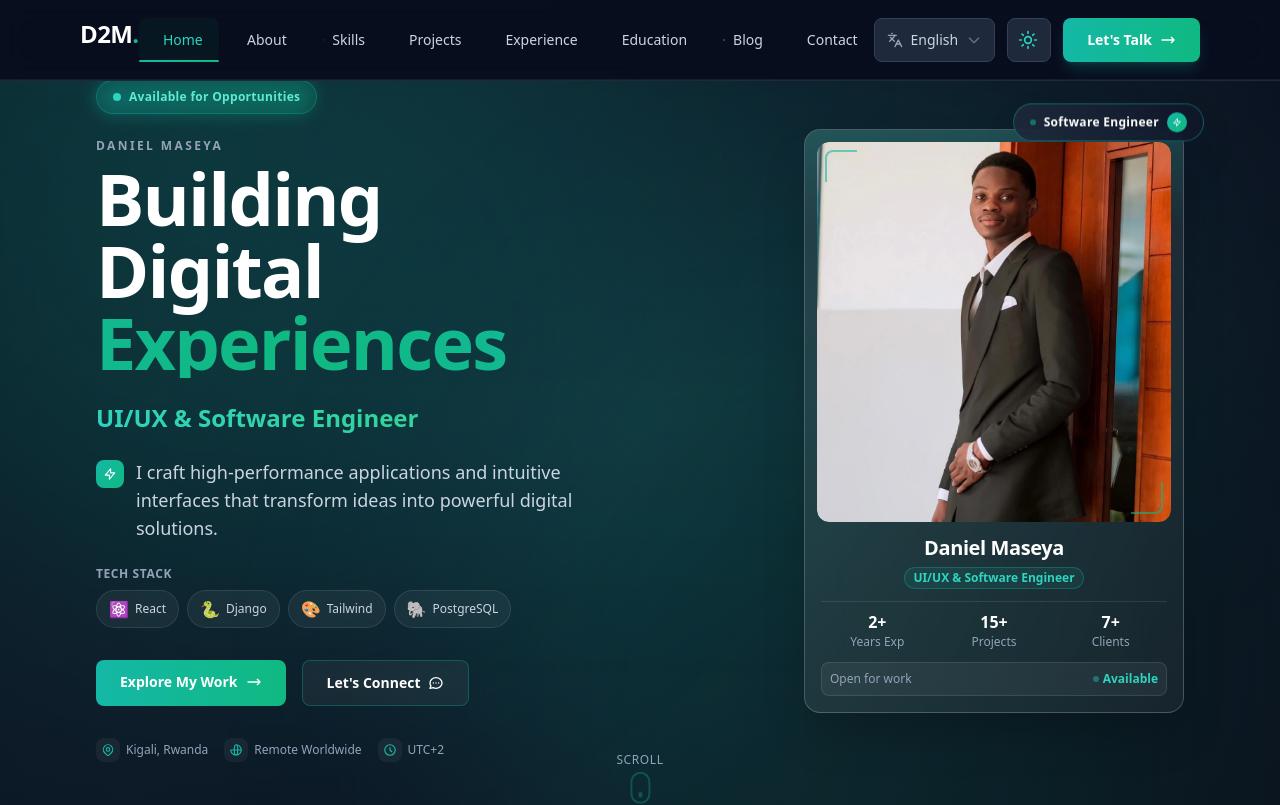
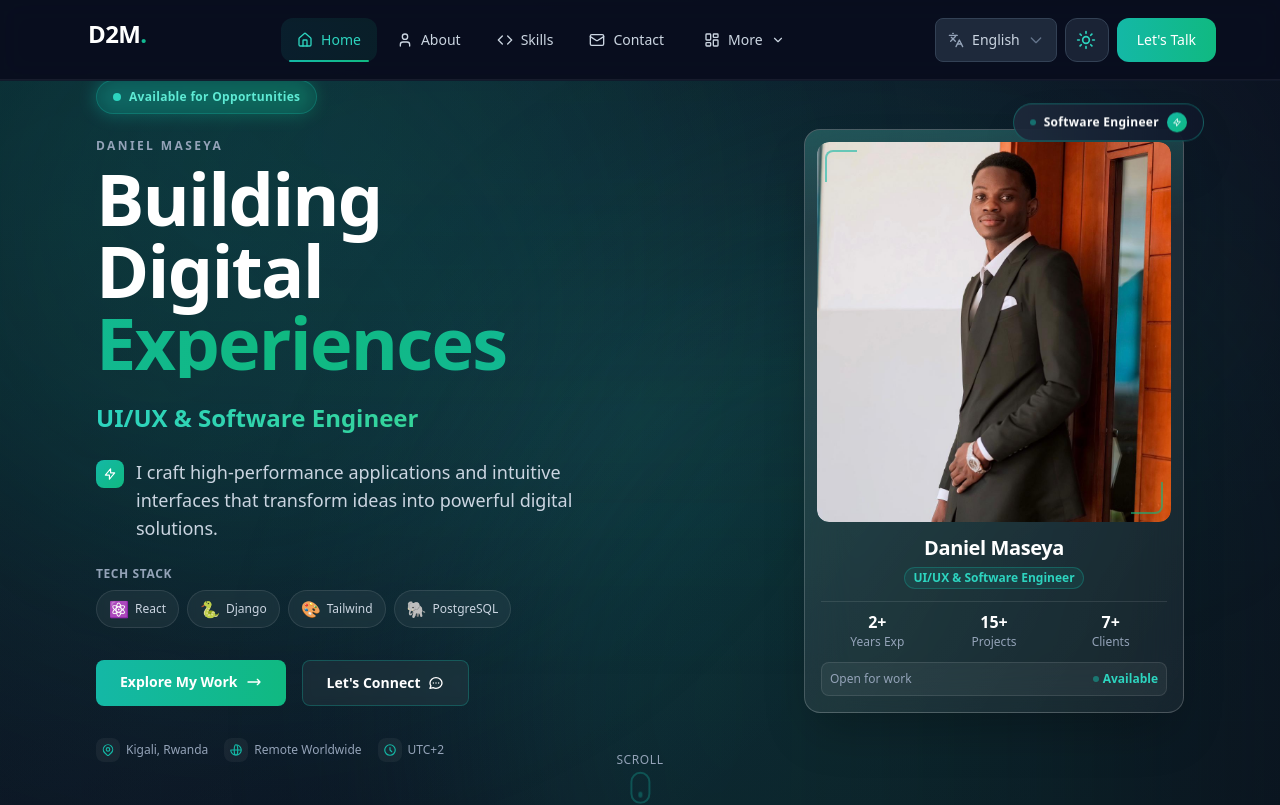
Before and after one commit to daniel2023-maseya2002/my-portfolio, a React (Vite) app: page / in a window 1280 px wide. Shown: the top 805 px of the page. Built offline with nearby package versions, Linux system fonts and the light colour scheme.

Commit message:
updated the navbar for modern ui

```diff
--- a/package.json
+++ b/package.json
@@ -25,6 +25,7 @@
     "@types/react-dom": "^19.2.3",
     "@vitejs/plugin-react": "^5.1.1",
     "autoprefixer": "^10.4.22",
+    "baseline-browser-mapping": "^2.10.20",
     "eslint": "^9.39.1",
     "eslint-plugin-react-hooks": "^7.0.1",
     "eslint-plugin-react-refresh": "^0.4.24",
--- a/src/components/layout/Navbar.jsx
+++ b/src/components/layout/Navbar.jsx
@@ -1,7 +1,11 @@
 // src/components/layout/Navbar.jsx
 import { AnimatePresence, motion } from "framer-motion";
-import { BookOpen, Code, FolderKanban, GraduationCap, Home, Languages, Mail, Menu, Moon, Sun, User, X } from 'lucide-react';
-import { useEffect, useState } from "react";
+import {
+  BookOpen, Code, FolderKanban, GraduationCap, Home,
+  Languages, Mail, Menu, Moon, Sun, User, X,
+  ChevronDown, Briefcase, LayoutDashboard, Sparkles
+} from 'lucide-react';
+import { useEffect, useState, useRef } from "react";
 import { useTranslation } from "react-i18next";
 import LanguageSwitcher from "../LanguageSwitcher";
 
@@ -10,13 +14,14 @@ const Navbar = ({ theme, onToggleTheme, currentPage, onNavigate }) => {
   const [open, setOpen] = useState(false);
   const [scrolled, setScrolled] = useState(false);
   const [activeSection, setActiveSection] = useState("home");
+  const [dropdownOpen, setDropdownOpen] = useState(false);
+  const dropdownRef = useRef(null);
 
   // Handle scroll effects
   useEffect(() => {
     const handleScroll = () => {
       setScrolled(window.scrollY > 20);
 
-      // Update active section based on scroll position
       const sections = ["home", "about", "skills", "projects", "experience", "education", "blog", "contact"];
       const scrollPosition = window.scrollY + 100;
 
@@ -32,34 +37,44 @@ const Navbar = ({ theme, onToggleTheme, currentPage, onNavigate }) => {
       }
     };
 
+    // Close dropdown when clicking outside
+    const handleClickOutside = (event) => {
+      if (dropdownRef.current && !dropdownRef.current.contains(event.target)) {
+        setDropdownOpen(false);
+      }
+    };
+
     window.addEventListener("scroll", handleScroll);
-    return () => window.removeEventListener("scroll", handleScroll);
+    document.addEventListener("mousedown", handleClickOutside);
+
+    return () => {
+      window.removeEventListener("scroll", handleScroll);
+      document.removeEventListener("mousedown", handleClickOutside);
+    };
   }, []);
 
-  const links = [
+  // Main navigation items (visible always)
+  const mainLinks = [
     { href: "#home", label: t("navbar.home"), icon: Home },
     { href: "#about", label: t("navbar.about"), icon: User },
     { href: "#skills", label: t("navbar.skills"), icon: Code },
+    { href: "#contact", label: t("navbar.contact"), icon: Mail },
+  ];
+
+  // Dropdown items (hidden in dropdown)
+  const dropdownLinks = [
     { href: "#projects", label: t("navbar.projects"), icon: FolderKanban },
     { href: "#experience", label: t("navbar.experience"), icon: Briefcase },
     { href: "#education", label: t("navbar.education"), icon: GraduationCap },
     { href: "#blog", label: t("navbar.blog"), icon: BookOpen },
-    { href: "#contact", label: t("navbar.contact"), icon: Mail },
   ];
 
   const handleNavClick = (href, e) => {
     e.preventDefault();
     setOpen(false);
+    setDropdownOpen(false);
 
-    if (href === "#blog" && currentPage !== "home") {
-      if (onNavigate) onNavigate("home");
-      setTimeout(() => {
-        const element = document.querySelector(href);
-        if (element) {
-          element.scrollIntoView({ behavior: "smooth", block: "start" });
-        }
-      }, 100);
-    } else if (href === "#education" && currentPage !== "home") {
+    if ((href === "#blog" || href === "#education") && currentPage !== "home") {
       if (onNavigate) onNavigate("home");
       setTimeout(() => {
         const element = document.querySelector(href);
@@ -76,15 +91,15 @@ const Navbar = ({ theme, onToggleTheme, currentPage, onNavigate }) => {
   };
 
   return (
-    <header className={`fixed top-0 left-0 right-0 z-50 transition-all duration-300 ${
+    <header className={`fixed top-0 left-0 right-0 z-50 transition-all duration-500 ${
       scrolled
-        ? "bg-white/95 dark:bg-slate-950/95 backdrop-blur-xl border-b border-slate-200 dark:border-slate-800 shadow-lg"
-        : "bg-white/80 dark:bg-slate-950/80 backdrop-blur-xl border-b border-slate-200 dark:border-slate-800"
+        ? "bg-white/95 dark:bg-slate-950/95 backdrop-blur-xl border-b border-slate-200 dark:border-slate-800 shadow-xl"
+        : "bg-white/80 dark:bg-slate-950/80 backdrop-blur-xl border-b border-slate-200/50 dark:border-slate-800/50"
     }`}>
 
-      <nav className="w-full px-6 lg:px-20 h-16 lg:h-20 flex items-center justify-between">
+      <nav className="w-full px-6 lg:px-16 h-16 lg:h-20 flex items-center justify-between">
 
-        {/* Logo with animation */}
+        {/* Logo */}
         <motion.a
           href="#home"
           onClick={(e) => handleNavClick("#home", e)}
@@ -92,18 +107,25 @@ const Navbar = ({ theme, onToggleTheme, currentPage, onNavigate }) => {
           whileHover={{ scale: 1.05 }}
           whileTap={{ scale: 0.95 }}
         >
-          <div className="absolute -inset-1 bg-gradient-to-r from-teal-500 to-emerald-500 rounded-lg blur opacity-0 group-hover:opacity-30 transition duration-300" />
-          <div className="relative font-black text-2xl tracking-tight text-slate-900 dark:text-white">
+          {/* Animated gradient background */}
+          <div className="absolute -inset-2 bg-gradient-to-r from-teal-500/20 to-emerald-500/20 rounded-2xl blur-xl opacity-0 group-hover:opacity-100 transition-all duration-500" />
+
+          <div className="relative flex items-center gap-1">
+            <Sparkles className="w-5 h-5 text-teal-500 opacity-0 group-hover:opacity-100 transition-opacity duration-300" />
+            <span className="font-black text-2xl tracking-tight text-slate-900 dark:text-white">
               D2M
               <span className="text-transparent bg-clip-text bg-gradient-to-r from-teal-500 to-emerald-500 group-hover:from-teal-400 group-hover:to-emerald-400 transition-all duration-300">
                 .
               </span>
+            </span>
           </div>
         </motion.a>
 
-        {/* Desktop Navigation */}
-        <ul className="hidden lg:flex items-center gap-1 list-none">
-          {links.map((link) => {
+        {/* Desktop Navigation - Condensed */}
+        <div className="hidden lg:flex items-center gap-2">
+          {/* Main Navigation Items */}
+          <ul className="flex items-center gap-1 list-none">
+            {mainLinks.map((link) => {
               const Icon = link.icon;
               const isActive = activeSection === link.href.substring(1);
 
@@ -112,22 +134,21 @@ const Navbar = ({ theme, onToggleTheme, currentPage, onNavigate }) => {
                   <motion.a
                     href={link.href}
                     onClick={(e) => handleNavClick(link.href, e)}
-                  className={`relative px-4 py-2 text-sm font-medium rounded-lg transition-all duration-200 flex items-center gap-2 ${
+                    className={`relative px-4 py-2.5 text-sm font-medium rounded-xl transition-all duration-200 flex items-center gap-2 ${
                       isActive
-                      ? "text-teal-600 dark:text-teal-400 bg-teal-50 dark:bg-teal-950/30"
-                      : "text-slate-600 dark:text-slate-300 hover:text-slate-900 dark:hover:text-white hover:bg-slate-100 dark:hover:bg-slate-800"
+                        ? "text-teal-600 dark:text-teal-400 bg-gradient-to-r from-teal-500/10 to-emerald-500/10"
+                        : "text-slate-600 dark:text-slate-300 hover:text-slate-900 dark:hover:text-white hover:bg-slate-100/80 dark:hover:bg-slate-800/80"
                     }`}
-                  whileHover={{ scale: 1.05 }}
-                  whileTap={{ scale: 0.95 }}
+                    whileHover={{ scale: 1.02 }}
+                    whileTap={{ scale: 0.98 }}
                   >
                     <Icon className="w-4 h-4" />
                     <span>{link.label}</span>
 
-                  {/* Active indicator */}
                     {isActive && (
                       <motion.div
                         layoutId="activeNav"
-                      className="absolute bottom-0 left-0 right-0 h-0.5 bg-gradient-to-r from-teal-500 to-emerald-500 rounded-full"
+                        className="absolute bottom-0 left-2 right-2 h-0.5 bg-gradient-to-r from-teal-500 to-emerald-500 rounded-full"
                         transition={{ type: "spring", duration: 0.5 }}
                       />
                     )}
@@ -137,8 +158,66 @@ const Navbar = ({ theme, onToggleTheme, currentPage, onNavigate }) => {
             })}
           </ul>
 
-        {/* Right Side Actions */}
-        <div className="flex items-center gap-3 flex-shrink-0">
+          {/* Dropdown Menu for remaining items */}
+          <div className="relative" ref={dropdownRef}>
+            <motion.button
+              onClick={() => setDropdownOpen(!dropdownOpen)}
+              className={`flex items-center gap-2 px-4 py-2.5 text-sm font-medium rounded-xl transition-all duration-200 ${
+                dropdownOpen || dropdownLinks.some(link => activeSection === link.href.substring(1))
+                  ? "text-teal-600 dark:text-teal-400 bg-gradient-to-r from-teal-500/10 to-emerald-500/10"
+                  : "text-slate-600 dark:text-slate-300 hover:text-slate-900 dark:hover:text-white hover:bg-slate-100/80 dark:hover:bg-slate-800/80"
+              }`}
+              whileHover={{ scale: 1.02 }}
+              whileTap={{ scale: 0.98 }}
+            >
+              <LayoutDashboard className="w-4 h-4" />
+              <span>More</span>
+              <ChevronDown className={`w-3.5 h-3.5 transition-transform duration-200 ${dropdownOpen ? 'rotate-180' : ''}`} />
+            </motion.button>
+
+            <AnimatePresence>
+              {dropdownOpen && (
+                <motion.div
+                  initial={{ opacity: 0, y: -10, scale: 0.95 }}
+                  animate={{ opacity: 1, y: 0, scale: 1 }}
+                  exit={{ opacity: 0, y: -10, scale: 0.95 }}
+                  transition={{ duration: 0.2 }}
+                  className="absolute top-full right-0 mt-2 w-56 bg-white dark:bg-slate-900 rounded-xl shadow-2xl border border-slate-200 dark:border-slate-800 overflow-hidden z-50"
+                >
+                  <div className="py-2">
+                    {dropdownLinks.map((link) => {
+                      const Icon = link.icon;
+                      const isActive = activeSection === link.href.substring(1);
+
+                      return (
+                        <motion.a
+                          key={link.href}
+                          href={link.href}
+                          onClick={(e) => handleNavClick(link.href, e)}
+                          className={`flex items-center gap-3 px-4 py-2.5 text-sm transition-all duration-200 ${
+                            isActive
+                              ? "text-teal-600 dark:text-teal-400 bg-gradient-to-r from-teal-500/5 to-emerald-500/5"
+                              : "text-slate-600 dark:text-slate-300 hover:text-slate-900 dark:hover:text-white hover:bg-slate-50 dark:hover:bg-slate-800"
+                          }`}
+                          whileHover={{ x: 4 }}
+                        >
+                          <Icon className="w-4 h-4" />
+                          <span>{link.label}</span>
+                          {isActive && (
+                            <div className="ml-auto w-1.5 h-1.5 rounded-full bg-gradient-to-r from-teal-500 to-emerald-500" />
+                          )}
+                        </motion.a>
+                      );
+                    })}
+                  </div>
+                </motion.div>
+              )}
+            </AnimatePresence>
+          </div>
+        </div>
+
+        {/* Right Side Actions - Condensed */}
+        <div className="flex items-center gap-2 flex-shrink-0">
           {/* Language Switcher */}
           <LanguageSwitcher />
 
@@ -147,9 +226,9 @@ const Navbar = ({ theme, onToggleTheme, currentPage, onNavigate }) => {
             type="button"
             onClick={onToggleTheme}
             aria-label="Toggle theme"
-            className="p-2.5 rounded-lg bg-slate-100 dark:bg-slate-800 border border-slate-200 dark:border-slate-700 hover:border-teal-500/50 dark:hover:border-teal-500/50 transition-all duration-200"
-            whileHover={{ scale: 1.1 }}
-            whileTap={{ scale: 0.9 }}
+            className="p-2.5 rounded-xl bg-slate-100 dark:bg-slate-800/80 border border-slate-200 dark:border-slate-700 hover:border-teal-500/50 dark:hover:border-teal-500/50 transition-all duration-200"
+            whileHover={{ scale: 1.05 }}
+            whileTap={{ scale: 0.95 }}
           >
             {theme === "dark" ? (
               <Sun className="w-5 h-5 text-teal-400" />
@@ -158,18 +237,15 @@ const Navbar = ({ theme, onToggleTheme, currentPage, onNavigate }) => {
             )}
           </motion.button>
 
-          {/* Contact Button (Desktop) */}
+          {/* Contact Button - More subtle */}
           <motion.a
             href="#contact"
             onClick={(e) => handleNavClick("#contact", e)}
-            className="hidden lg:inline-flex items-center gap-2 px-6 py-2.5 bg-gradient-to-r from-teal-500 to-emerald-500 text-white rounded-lg text-sm font-semibold shadow-lg shadow-teal-500/20 hover:shadow-xl hover:shadow-teal-500/30 transition-all duration-300"
-            whileHover={{ scale: 1.05 }}
-            whileTap={{ scale: 0.95 }}
+            className="hidden lg:flex items-center gap-2 px-5 py-2.5 bg-gradient-to-r from-teal-500 to-emerald-500 text-white rounded-xl text-sm font-medium hover:shadow-lg hover:shadow-teal-500/25 transition-all duration-300"
+            whileHover={{ scale: 1.02 }}
+            whileTap={{ scale: 0.98 }}
           >
             {t("navbar.letsTalk")}
-            <svg className="w-4 h-4" fill="none" viewBox="0 0 24 24" stroke="currentColor">
-              <path strokeLinecap="round" strokeLinejoin="round" strokeWidth="2" d="M17 8l4 4m0 0l-4 4m4-4H3" />
-            </svg>
           </motion.a>
 
           {/* Mobile Menu Toggle */}
@@ -177,7 +253,7 @@ const Navbar = ({ theme, onToggleTheme, currentPage, onNavigate }) => {
             type="button"
             onClick={() => setOpen(!open)}
             aria-label="Toggle menu"
-            className="lg:hidden p-2.5 rounded-lg bg-slate-100 dark:bg-slate-800 border border-slate-200 dark:border-slate-700 text-slate-700 dark:text-slate-200 hover:border-teal-500/50 transition-all"
+            className="lg:hidden p-2.5 rounded-xl bg-slate-100 dark:bg-slate-800/80 border border-slate-200 dark:border-slate-700 text-slate-700 dark:text-slate-200 hover:border-teal-500/50 transition-all"
             whileHover={{ scale: 1.05 }}
             whileTap={{ scale: 0.95 }}
           >
@@ -186,7 +262,7 @@ const Navbar = ({ theme, onToggleTheme, currentPage, onNavigate }) => {
         </div>
       </nav>
 
-      {/* Mobile Menu Dropdown - Enhanced Design */}
+      {/* Mobile Menu Dropdown - Modern Design */}
       <AnimatePresence>
         {open && (
           <motion.div
@@ -194,19 +270,19 @@ const Navbar = ({ theme, onToggleTheme, currentPage, onNavigate }) => {
             animate={{ opacity: 1, height: "auto" }}
             exit={{ opacity: 0, height: 0 }}
             transition={{ duration: 0.3, ease: "easeInOut" }}
-            className="lg:hidden overflow-hidden bg-white dark:bg-slate-950 border-t border-slate-200 dark:border-slate-800 shadow-xl"
+            className="lg:hidden overflow-hidden bg-white/95 dark:bg-slate-950/95 backdrop-blur-xl border-t border-slate-200 dark:border-slate-800 shadow-2xl"
           >
             <div className="w-full px-6 py-6">
-              {/* Mobile Navigation Links */}
+              {/* All Mobile Navigation Links in one column */}
               <div className="space-y-1 mb-6">
-                {links.map((link, index) => {
+                {[...mainLinks, ...dropdownLinks].map((link, index) => {
                   const Icon = link.icon;
                   return (
                     <motion.a
                       key={link.href}
                       href={link.href}
                       onClick={(e) => handleNavClick(link.href, e)}
-                      className="flex items-center gap-3 w-full py-3 px-4 text-base font-medium text-slate-700 dark:text-slate-300 hover:text-teal-600 dark:hover:text-teal-400 hover:bg-teal-50 dark:hover:bg-teal-950/30 rounded-xl transition-all"
+                      className="flex items-center gap-3 w-full py-3.5 px-4 text-base font-medium text-slate-700 dark:text-slate-300 hover:text-teal-600 dark:hover:text-teal-400 hover:bg-gradient-to-r hover:from-teal-500/10 hover:to-emerald-500/10 rounded-xl transition-all"
                       initial={{ opacity: 0, x: -20 }}
                       animate={{ opacity: 1, x: 0 }}
                       transition={{ delay: index * 0.05 }}
@@ -225,30 +301,14 @@ const Navbar = ({ theme, onToggleTheme, currentPage, onNavigate }) => {
               <div className="mb-4">
                 <div className="flex items-center gap-2 px-4 py-2 mb-2">
                   <Languages className="w-4 h-4 text-teal-500" />
-                  <span className="text-xs font-medium text-slate-500 dark:text-slate-400">Select Language</span>
+                  <span className="text-xs font-medium text-slate-500 dark:text-slate-400 uppercase tracking-wider">
+                    Select Language
+                  </span>
                 </div>
                 <div className="flex flex-wrap gap-2">
                   <LanguageSwitcher isMobile />
                 </div>
               </div>
-
-              {/* Mobile Contact Button */}
-              <motion.a
-                href="#contact"
-                onClick={(e) => {
-                  handleNavClick("#contact", e);
-                  setOpen(false);
-                }}
-                className="flex items-center justify-center gap-2 w-full px-6 py-3.5 bg-gradient-to-r from-teal-500 to-emerald-500 text-white rounded-xl text-sm font-semibold shadow-lg shadow-teal-500/20 hover:shadow-xl hover:shadow-teal-500/30 transition-all duration-300"
-                whileHover={{ scale: 1.02 }}
-                whileTap={{ scale: 0.98 }}
-              >
-                <Mail className="w-4 h-4" />
-                {t("navbar.letsTalk")}
-                <svg className="w-4 h-4" fill="none" viewBox="0 0 24 24" stroke="currentColor">
-                  <path strokeLinecap="round" strokeLinejoin="round" strokeWidth="2" d="M17 8l4 4m0 0l-4 4m4-4H3" />
-                </svg>
-              </motion.a>
 
               {/* Theme Toggle in Mobile */}
               <button
@@ -257,7 +317,7 @@ const Navbar = ({ theme, onToggleTheme, currentPage, onNavigate }) => {
                   onToggleTheme();
                   setOpen(false);
                 }}
-                className="flex items-center justify-center gap-2 w-full mt-3 px-6 py-3 rounded-xl border border-slate-200 dark:border-slate-700 text-slate-700 dark:text-slate-300 font-medium text-sm hover:bg-slate-50 dark:hover:bg-slate-800 transition-all"
+                className="flex items-center justify-center gap-2 w-full mt-3 px-6 py-3.5 rounded-xl border border-slate-200 dark:border-slate-700 text-slate-700 dark:text-slate-300 font-medium text-sm hover:bg-slate-50 dark:hover:bg-slate-800 transition-all"
               >
                 {theme === "dark" ? (
                   <>
@@ -279,17 +339,4 @@ const Navbar = ({ theme, onToggleTheme, currentPage, onNavigate }) => {
   );
 };
 
-// Add Briefcase icon since it's missing
-const Briefcase = ({ className, ...props }) => (
-  <svg
-    className={className}
-    {...props}
-    fill="none"
-    viewBox="0 0 24 24"
-    stroke="currentColor"
-  >
-    <path strokeLinecap="round" strokeLinejoin="round" strokeWidth="2" d="M21 13.255A23.931 23.931 0 0112 15c-3.183 0-6.22-.62-9-1.745M16 6V4a2 2 0 00-2-2h-4a2 2 0 00-2 2v2m4 6h.01M5 20h14a2 2 0 002-2V8a2 2 0 00-2-2H5a2 2 0 00-2 2v10a2 2 0 002 2z" />
-  </svg>
-);
-
 export default Navbar;
```
Also changed, not shown: 1 other file (tests, documents, lock files or other folders). Lines whose indentation alone changed are shown as unchanged.
